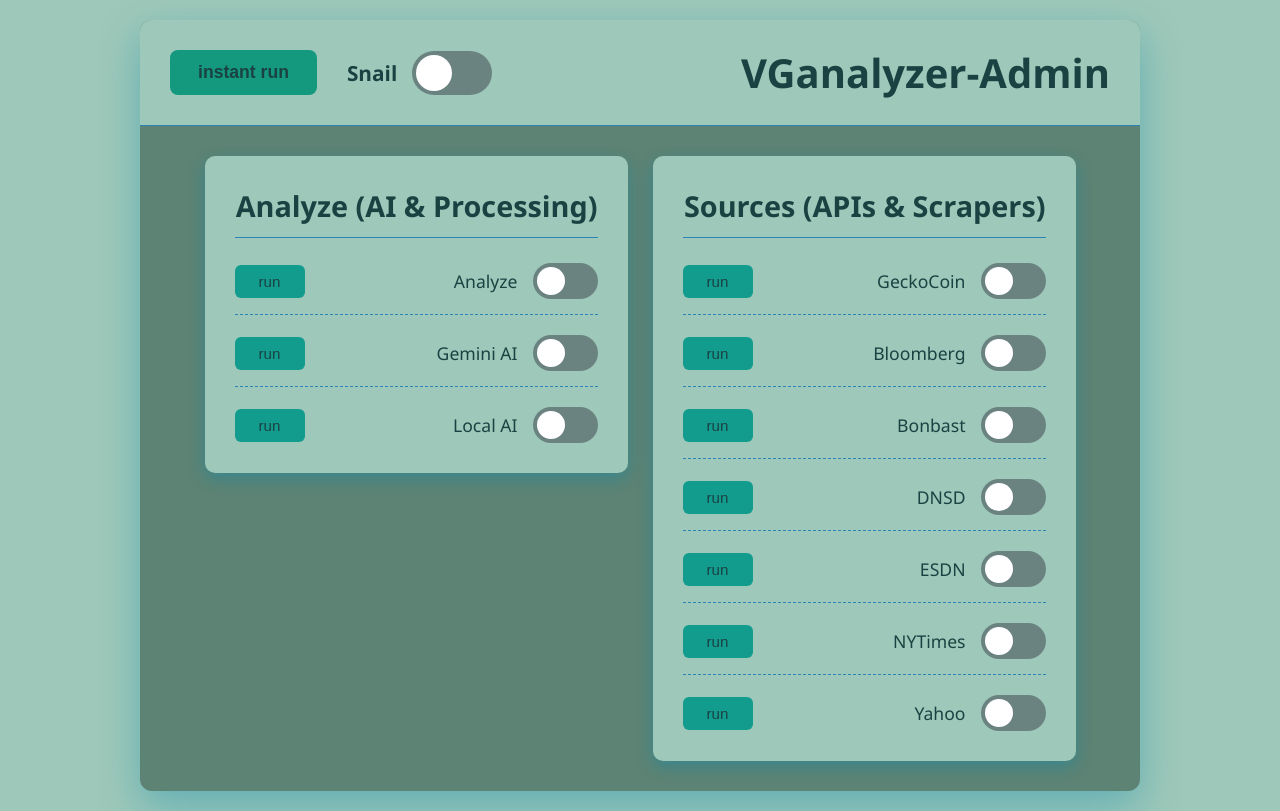
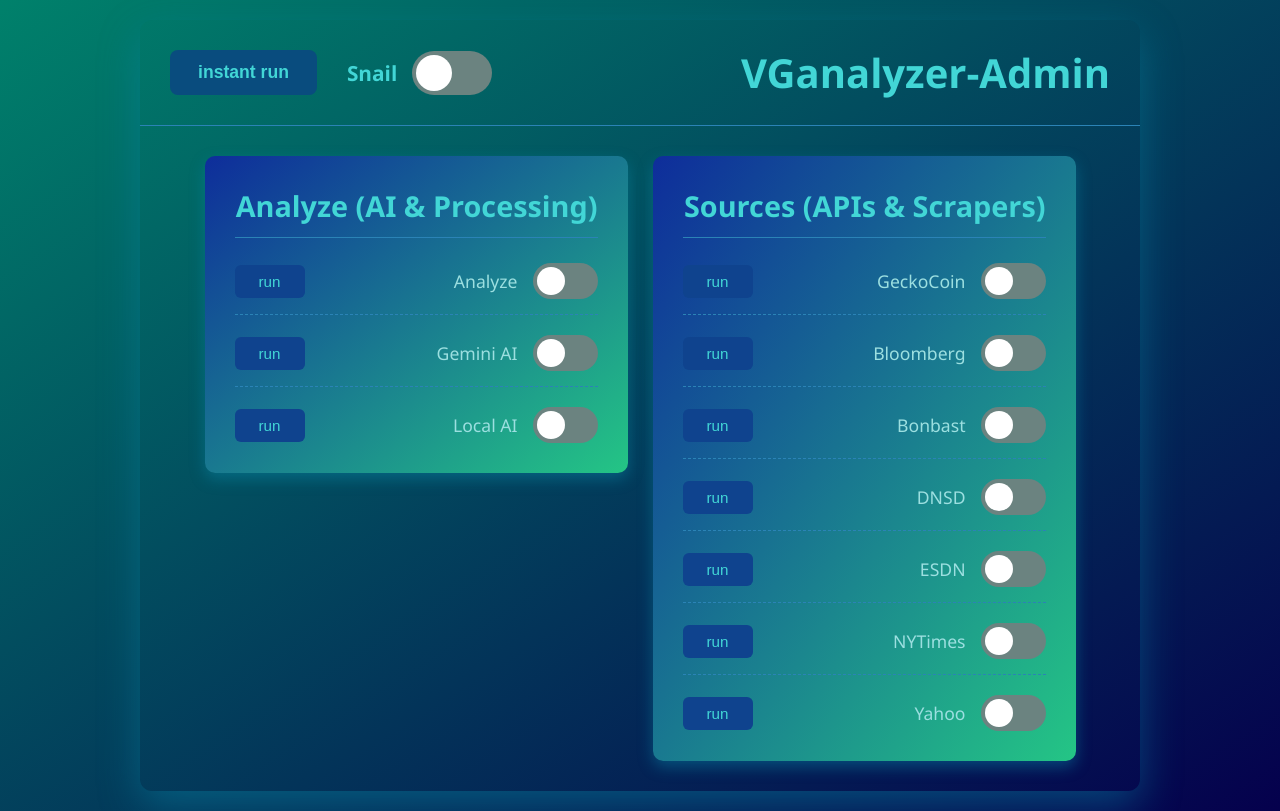
Before and after one commit to alirezaArz/Ecovision, a Django app: page /admin/ in a window 1280 px wide. Run offline with Django 5.2, Linux system fonts and the light colour scheme.

Commit message:
refactor admin panel and styles for improved layout and visual consistency

```diff
--- a/static/admin_style.css
+++ b/static/admin_style.css
@@ -1,19 +1,19 @@
 :root {
     --bg-primary: #9EC8B9; /* Dark Gray (Charcoal) */
     --bg-secondary: #5C8374; /* Slightly lighter gray-blue for cards */
-    --text-color: #1B4242; /* Light Gray */
-    --text-light: #1B4242; /* Pure White for headings */
-    --accent-color: #14987e; /* DarkCyan */
+    --text-color: #9cdfe0; /* Light Gray */
+    --text-light: #42d6d6; /* Pure White for headings */
+    --accent-color: #094c7e; /* DarkCyan */
     --accent-hover: #158977; /* MediumTurquoise - lighter DarkCyan */
     --border-color: #2b83b6; /* Slightly darker border */
-    --shadow-color: rgba(10, 138, 173, 0.4);
+    --shadow-color: rgba(10, 138, 173, 0.447);
 
     --button-primary: var(--accent-color);
     --button-hover: var(--accent-hover);
     --button-text: var(--text-light);
 
-    --run-button-bg: #129c8e; /* SaddleBrown / Potato-ish */
-    --run-button-hover: #118886; /* Sienne - lighter Potato */
+    --run-button-bg: #0f438e; /* SaddleBrown / Potato-ish */
+    --run-button-hover: #053760; /* Sienne - lighter Potato */
     --run-button-active-feedback: #2783cf; /* SlateBlue - different accent color for click feedback */
 }
 
@@ -25,7 +25,7 @@
 
 body {
     font-family: 'Segoe UI', Tahoma, Geneva, Verdana, sans-serif;
-    background-color: var(--bg-primary);
+    background: linear-gradient(to top left, #05004d, #00816b);
     color: var(--text-color);
     display: flex;
     justify-content: center; /* Center horizontally */
@@ -41,7 +41,6 @@ body {
     border-radius: 12px; /* Slightly more rounded corners */
     overflow: hidden;
     box-shadow: 0 15px 40px var(--shadow-color); /* Stronger shadow */
-    background-color: var(--bg-secondary); /* Container background is now secondary */
     display: flex; /* Flex container for header and cards wrapper */
     flex-direction: column;
 }
@@ -52,7 +51,6 @@ body {
     justify-content: space-between;
     align-items: center;
     padding: 25px 30px;
-    background-color: var(--bg-primary); /* Header uses primary background */
     border-bottom: 1px solid var(--border-color);
     color: var(--text-light);
 }
@@ -108,7 +106,7 @@ body {
 }
 
 .card {
-    background-color: var(--bg-primary); /* Card background is now primary */
+    background: linear-gradient(to top left, #24c585, #0e2d9b); /* Card background is now primary */
     border-radius: 10px; /* Slightly more rounded cards */
     padding: 30px;
     box-shadow: 0 6px 15px var(--shadow-color); /* Stronger shadow */
```
